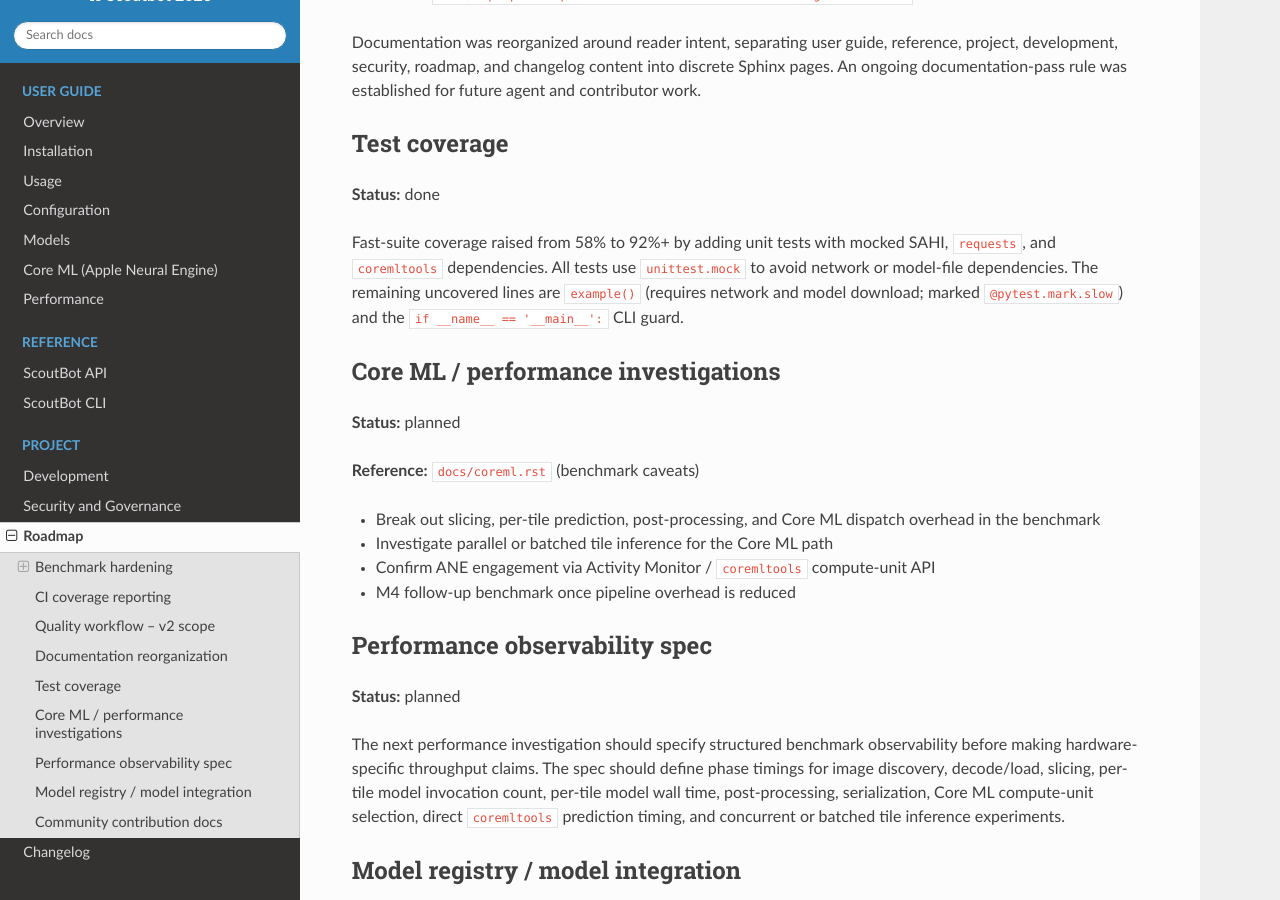
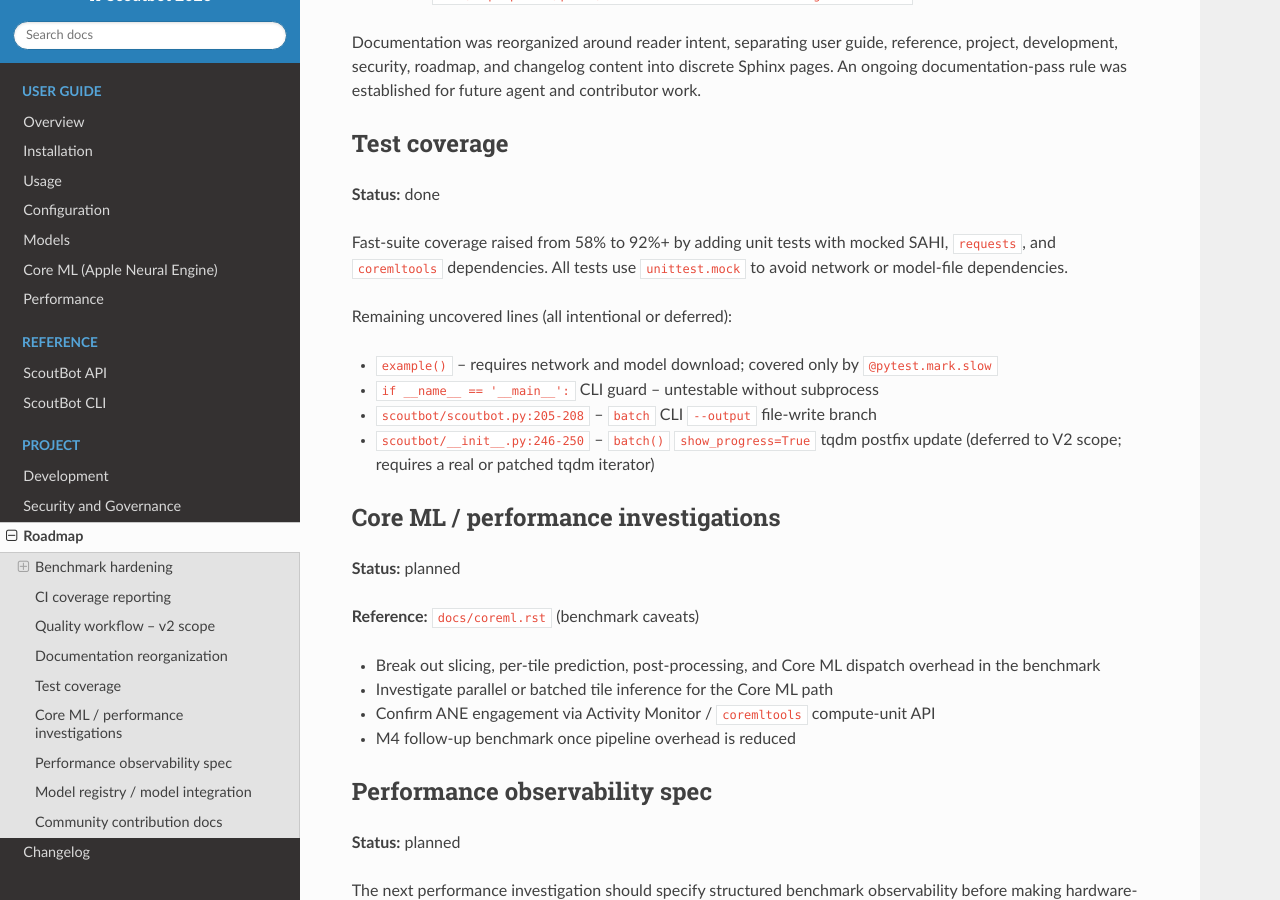
Before and after one commit to SurveyTools/scoutbot-two, a Sphinx documentation site: the page built from docs/roadmap.rst, in a window 1280 px wide and 900 px high, scrolled down 1801 px. Built offline with Sphinx 7.4.7 and the Read the Docs theme 3.1.0, drawn with Linux system fonts in a browser that asks for light colours; formulas are drawn with MathJax 3.

Commit message:
List all 4 actually-uncovered line ranges.

```diff
--- a/docs/roadmap.rst
+++ b/docs/roadmap.rst
@@ -99,9 +99,15 @@ Test coverage
 
 Fast-suite coverage raised from 58% to 92%+ by adding unit tests with mocked SAHI,
 ``requests``, and ``coremltools`` dependencies. All tests use ``unittest.mock`` to avoid
-network or model-file dependencies. The remaining uncovered lines are ``example()``
-(requires network and model download; marked ``@pytest.mark.slow``) and the
-``if __name__ == '__main__':`` CLI guard.
+network or model-file dependencies.
+
+Remaining uncovered lines (all intentional or deferred):
+
+* ``example()`` -- requires network and model download; covered only by ``@pytest.mark.slow``
+* ``if __name__ == '__main__':`` CLI guard -- untestable without subprocess
+* ``scoutbot/scoutbot.py:205-208`` -- ``batch`` CLI ``--output`` file-write branch
+* ``scoutbot/__init__.py:246-250`` -- ``batch()`` ``show_progress=True`` tqdm postfix update
+  (deferred to V2 scope; requires a real or patched tqdm iterator)
 
 Core ML / performance investigations
 ------------------------------------
```
